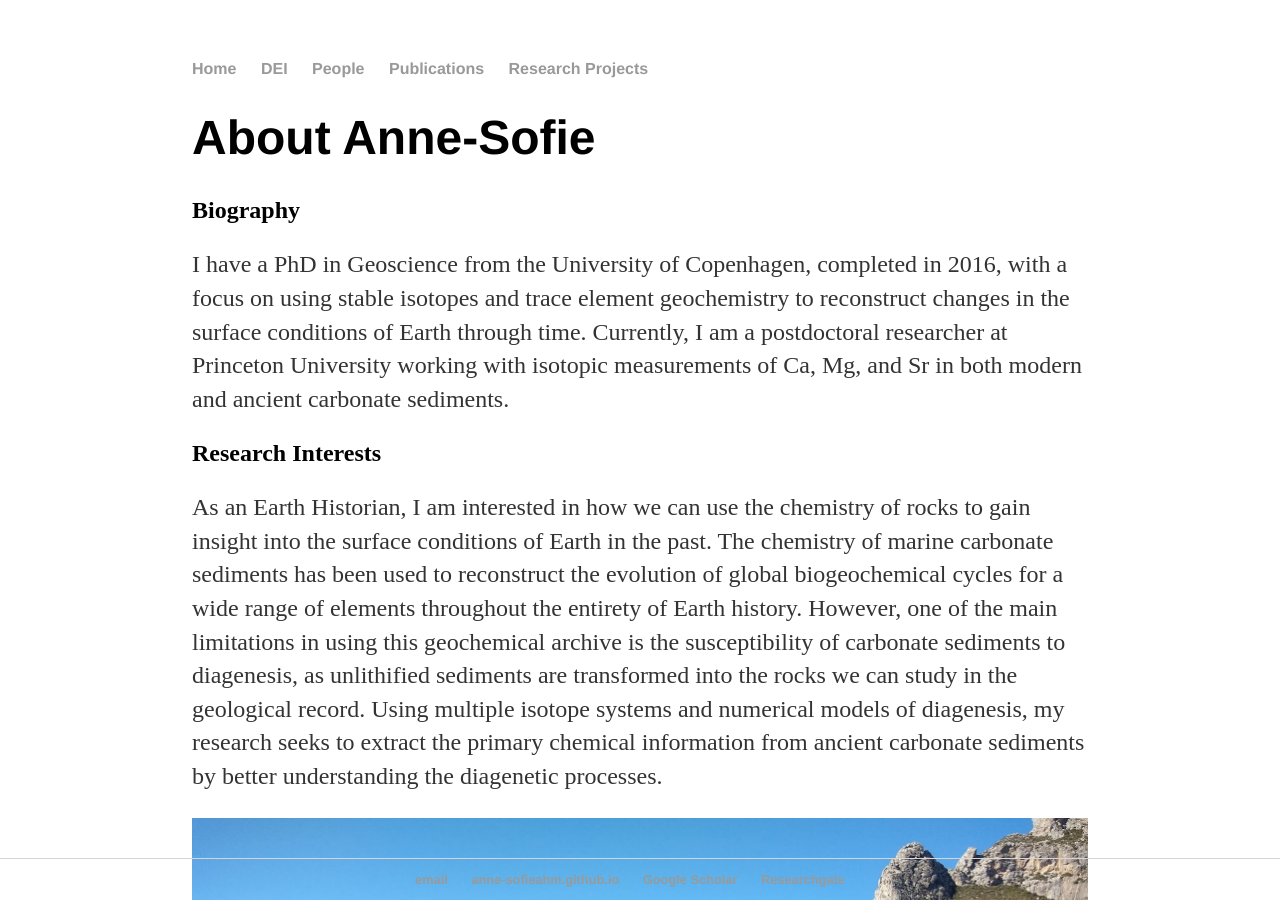
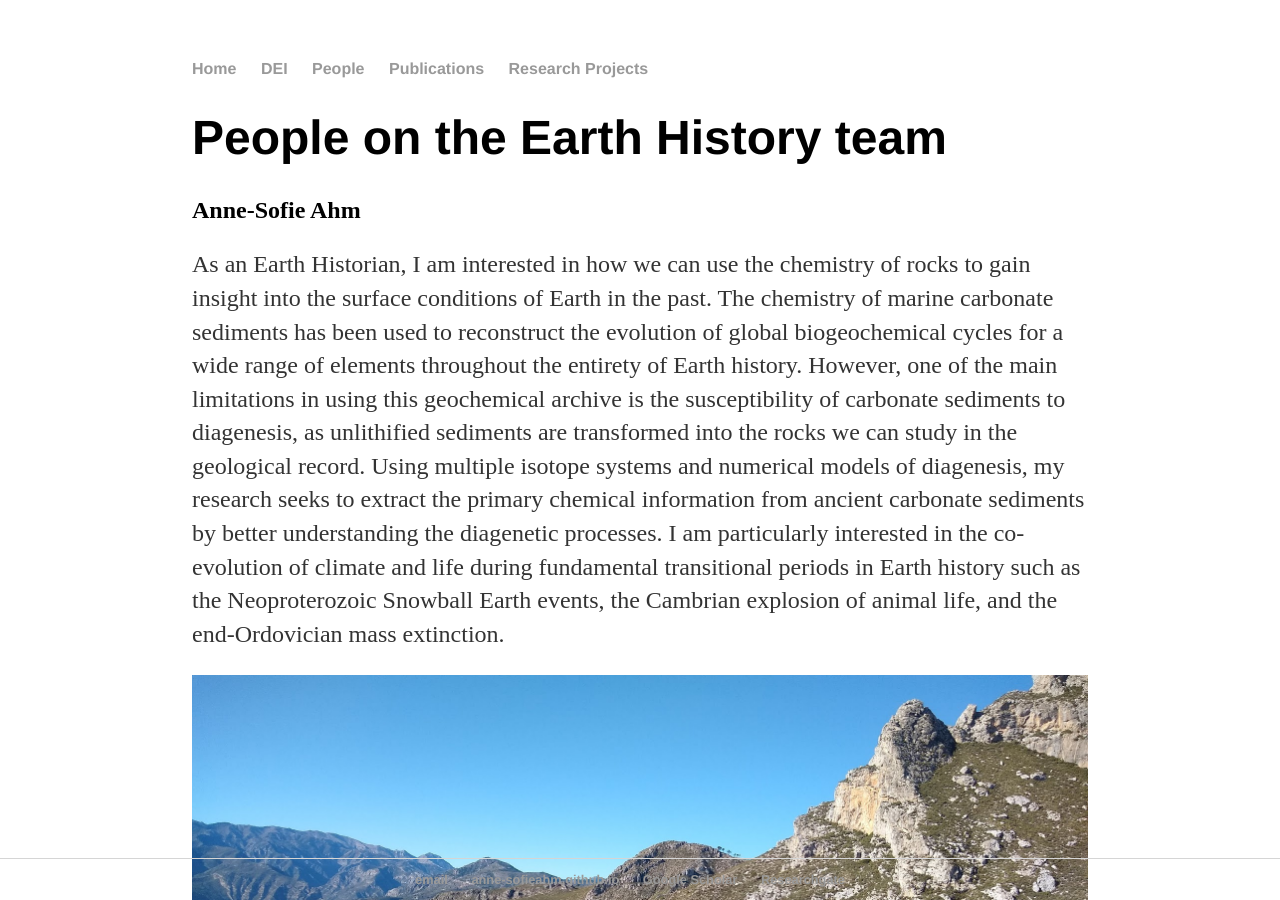
Before and after one commit to Anne-SofieAhm/Anne-SofieAhm.github.io, a Jekyll site: the page built from people/index.html, in a window 1280 px wide and 900 px high. Built offline with Jekyll 4.4.1, drawn with Linux system fonts in a browser that asks for light colours.

Commit message:
Update index.html

```diff
--- a/people/index.html
+++ b/people/index.html
@@ -1,27 +1,26 @@
 ---
 layout: default
-title: About Anne-Sofie
+title: People on the Earth History team
 ---
 
 <h1>{{ page.title }}</h1>
 
-<h2>Biography</h2>
-<p>I have a PhD in Geoscience from the University of Copenhagen, completed in 2016,
-  with a focus on using stable isotopes and trace element geochemistry to
-  reconstruct changes in the surface conditions of Earth through time.
-  Currently, I am a postdoctoral researcher at Princeton University working with
-  isotopic measurements of Ca, Mg, and Sr in both modern and ancient carbonate sediments.
-</p>
-<h2>Research Interests</h2>
-<p>As an Earth Historian, I am interested in how we can use the chemistry of rocks
+<h2>Anne-Sofie Ahm</h2>
+
+<p>
+  As an Earth Historian, I am interested in how we can use the chemistry of rocks
   to gain insight into the surface conditions of Earth in the past. The chemistry
   of marine carbonate sediments has been used to reconstruct the evolution of global
   biogeochemical cycles for a wide range of elements throughout the entirety of
   Earth history. However, one of the main limitations in using this geochemical
-  archive is the susceptibility of carbonate sediments to diagenesis, as
-  unlithified sediments are transformed into the rocks we can study in the
-  geological record. Using multiple isotope systems and numerical models of
-  diagenesis, my research seeks to extract the primary chemical information from
-  ancient carbonate sediments by better understanding the diagenetic processes.</p>
+  archive is the susceptibility of carbonate sediments to diagenesis, as unlithified
+  sediments are transformed into the rocks we can study in the geological record.
+  Using multiple isotope systems and numerical models of diagenesis, my research
+  seeks to extract the primary chemical information from ancient carbonate sediments
+  by better understanding the diagenetic processes. I am particularly interested
+  in the co-evolution of climate and life during fundamental transitional periods
+  in Earth history such as the Neoproterozoic Snowball Earth events, the Cambrian
+  explosion of animal life, and the end-Ordovician mass extinction.
+</p>
 
 <img src="../IMG_20190102_142845237.jpg" width="100%"/>
```
